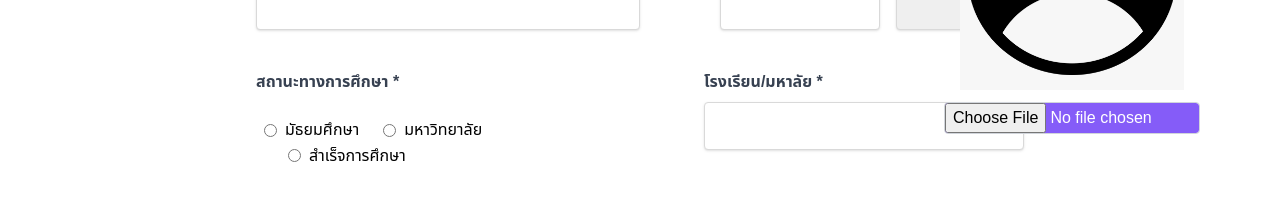
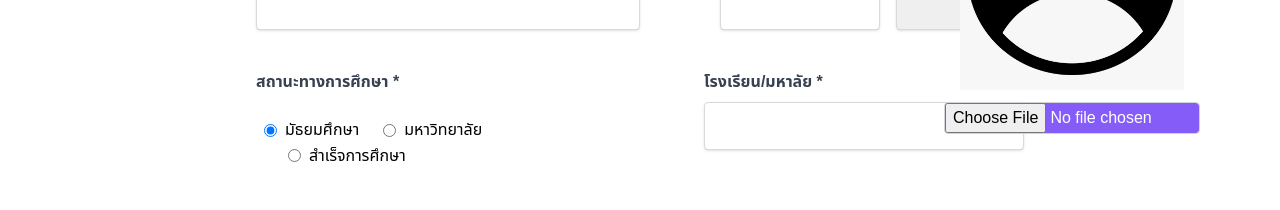
Before and after one commit to Xbrain-project/Xbrain-Frontend, a React (Create React App) app: page / in a window 1280 px wide. Shown: the part 230-440 px from the top of the page. Built offline with nearby package versions, Linux system fonts and the light colour scheme.

Commit message:
defaultChecked

```diff
--- a/src/pages/ProfileTutor/index.js
+++ b/src/pages/ProfileTutor/index.js
@@ -137,29 +137,30 @@ function ProfileTutor() {
 
                 <div className="px-20 my-10 flex flex-row ml-auto space-x-20">
 
-                    <div>
+                    <fieldset required value={values.status}>
+
                         <label className="block text-gray-700 text-m font-bold mb-6" // สถานะทางการศึกษา
                         >
                             สถานะทางการศึกษา *
                         </label>
-                        <div className="mt-2 px-2" value={values.status} required>
-                            <label  className="inline-flex items-center"             //highSchool university graduated ตรงนี้ยังหาวิธีไม่ได้ ขอข้ามไปทำอันอื่นก่อนนะ
+                        <div className="mt-2 px-2"  >
+                            <label  className="inline-flex items-center"             //highSchool university graduated ยังไม่แน่ใจเรื่องเก็บค่าของ radio
+                                                                                    // แต่รู้ว่า name จะต้องชื่อเดียวกันหมด
                             >
-                                <input type="radio" className="form-radio" name="accountType" value="highSchool" ></input>
+                                <input type="radio" className="form-radio" name="status" value="highSchool" defaultChecked></input>
                                 <span className="ml-2">มัธยมศึกษา</span>
                             </label>
                             <label className="inline-flex items-center ml-6">
-                                <input type="radio" className="form-radio" name="accountType" value="university"></input>
+                                <input type="radio" className="form-radio" name="status" value="university"></input>
                                 <span className="ml-2">มหาวิทยาลัย</span>
                             </label>
                             <label className="inline-flex items-center ml-6">
-                                <input type="radio" className="form-radio" name="accountType" value="graduated"></input>
+                                <input type="radio" className="form-radio" name="status" value="graduated"></input>
                                 <span className="ml-2">สำเร็จการศึกษา</span>
                             </label>
+                        </div>
 
-
-                        </div>
-                    </div>
+                    </fieldset>
                     <div className="">
                         <label className="block text-gray-700 text-m font-bold mb-2" // โรงเรียน/มหาลัย
                         >
@@ -250,6 +251,7 @@ function ProfileTutor() {
                 </div>
 
 
+
             </form>
       </div>
 
```
